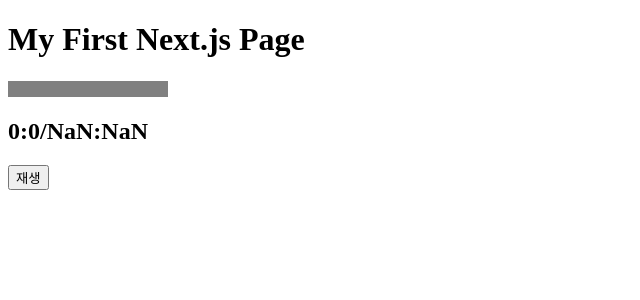
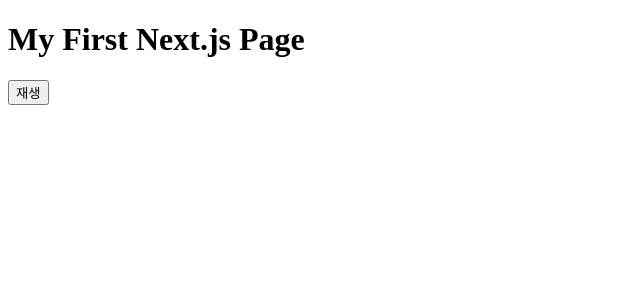
Before and after one commit to wiseseo/Team_Web_3_Client, a Next.js app: page / in a window 1280 px wide. Shown: the top 300 px of the page, without its empty margins (0-640 px from the left). Built offline with nearby package versions, Linux system fonts and the light colour scheme.

Commit message:
볼륨 조절 #26

```diff
--- a/components/Audio.tsx
+++ b/components/Audio.tsx
@@ -7,23 +7,24 @@ interface Props {
 
 const Audio: React.FC<Props> = ({ src }: Props): React.ReactElement => {
   const [playing, setPlaying] = React.useState<boolean>(false);
-  const [duration, setDuration] = React.useState<number>(0);
   const audioRef = React.useRef(null);
   const [requestId, setRequestId] = React.useState<number>();
+
   React.useEffect(() => {
     if (audioRef.current) {
-      setDuration(audioRef.current.duration);
+      console.log(audioRef.current.volume);
     }
   }, [audioRef]);
-
   const step = () => {
-    if (audioRef.current.currentTime < duration) {
+    if (audioRef.current == null) return;
+    if (audioRef.current.currentTime < audioRef.current.duration) {
       const id = requestAnimationFrame(step);
       setRequestId(id);
     }
   };
   const playAudio = () => {
-    if (audioRef.current !== null) {
+    if (audioRef.current == null) return;
+
     if (playing) {
       audioRef.current.pause();
       cancelAnimationFrame(requestId);
@@ -34,19 +35,27 @@ const Audio: React.FC<Props> = ({ src }: Props): React.ReactElement => {
       setRequestId(id);
       setPlaying(true);
     }
-    }
   };
   return (
     <div className="App">
+      {audioRef.current && (
         <ProgressBar
-        current={
-          audioRef.current && audioRef.current.currentTime
-            ? audioRef.current.currentTime
-            : 0
-        }
-        duration={duration}
+          current={audioRef.current.currentTime}
+          duration={audioRef.current.duration}
         />
+      )}
+
       <audio preload="metadata" ref={audioRef} src={src} />
+      {audioRef.current && (
+        <input
+          type="range"
+          max={1}
+          min={0}
+          step={0.01}
+          value={audioRef.current.volume}
+          onChange={e => (audioRef.current.volume = e.target.value)}
+        />
+      )}
       <button onClick={playAudio}>재생</button>
     </div>
   );
--- a/components/ProgressBar.tsx
+++ b/components/ProgressBar.tsx
@@ -9,8 +9,12 @@ const ProgressWrapper = styled.div`
   progress[value] {
     -webkit-appearance: none;
     appearance: none;
+    background-color: red;
   }
-  progress[value]::-webkit-progress-value {
+`;
+
+const Progress = styled.progress`
+  &[value]::-webkit-progress-value {
     background-image: -webkit-linear-gradient(
         -45deg,
         transparent 33%,
@@ -24,7 +28,8 @@ const ProgressWrapper = styled.div`
     border-radius: 2px;
     background-size: 35px 20px, 100% 100%, 100% 100%;
   }
-  progress[value]::-webkit-progress-value:after {
+
+  &[value]::-webkit-progress-value::after {
     content: "";
     width: 20px;
     height: 40px;
@@ -37,7 +42,7 @@ const ProgressBar = ({ current = 0, duration }: Props): React.ReactElement => {
   return (
     <div>
       <ProgressWrapper>
-        <progress max={duration} value={current} />
+        <Progress max={duration} value={current} />
       </ProgressWrapper>
       <h2>
         {Math.floor(current / 60)}:{Math.floor(current % 60)}/
```
Lines whose indentation alone changed are shown as unchanged.
